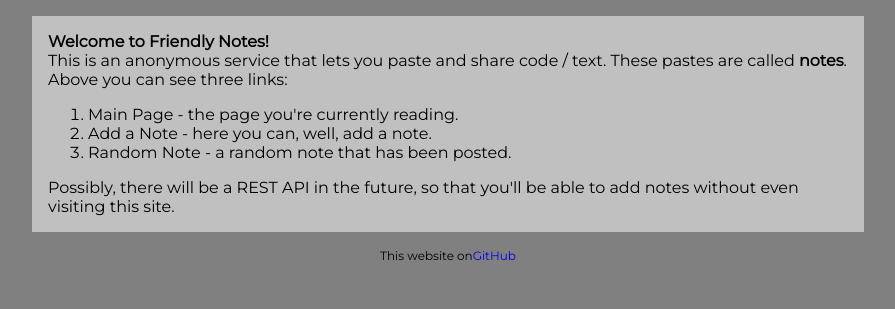
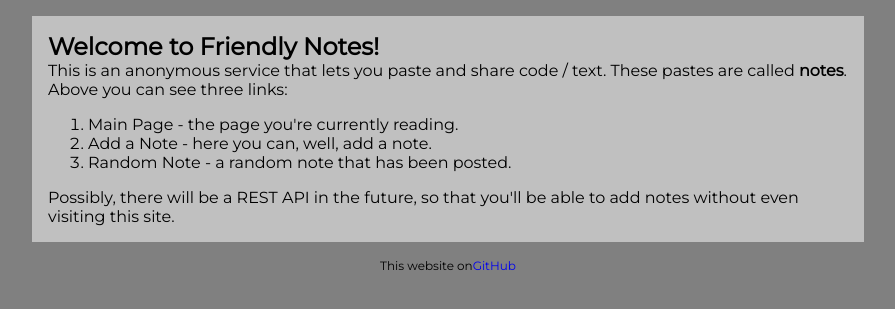
Before and after one commit to karmek-k/friendly-notes, a Django app: page / in a window 1280 px wide. Shown: the part 133-442 px from the top of the page, without its empty margins (192-1087 px from the left). Run offline with Django 3.2, Linux system fonts and the light colour scheme; parts of the project's set-up code (start-up, migrations or seed data) failed here and were passed over.

Commit message:
Make the font a bit larger

```diff
--- a/friendly_notes/note/static/note/css/code.css
+++ b/friendly_notes/note/static/note/css/code.css
@@ -1,4 +1,5 @@
 pre {
   background: white;
   padding: 0.5rem;
+  font-size: larger;
 }
--- a/friendly_notes/static/shared/css/layout.css
+++ b/friendly_notes/static/shared/css/layout.css
@@ -1,7 +1,6 @@
 * {
   margin: 0;
   padding: 0;
-  font-size: 100%;
   text-decoration: none;
 }
 
```
